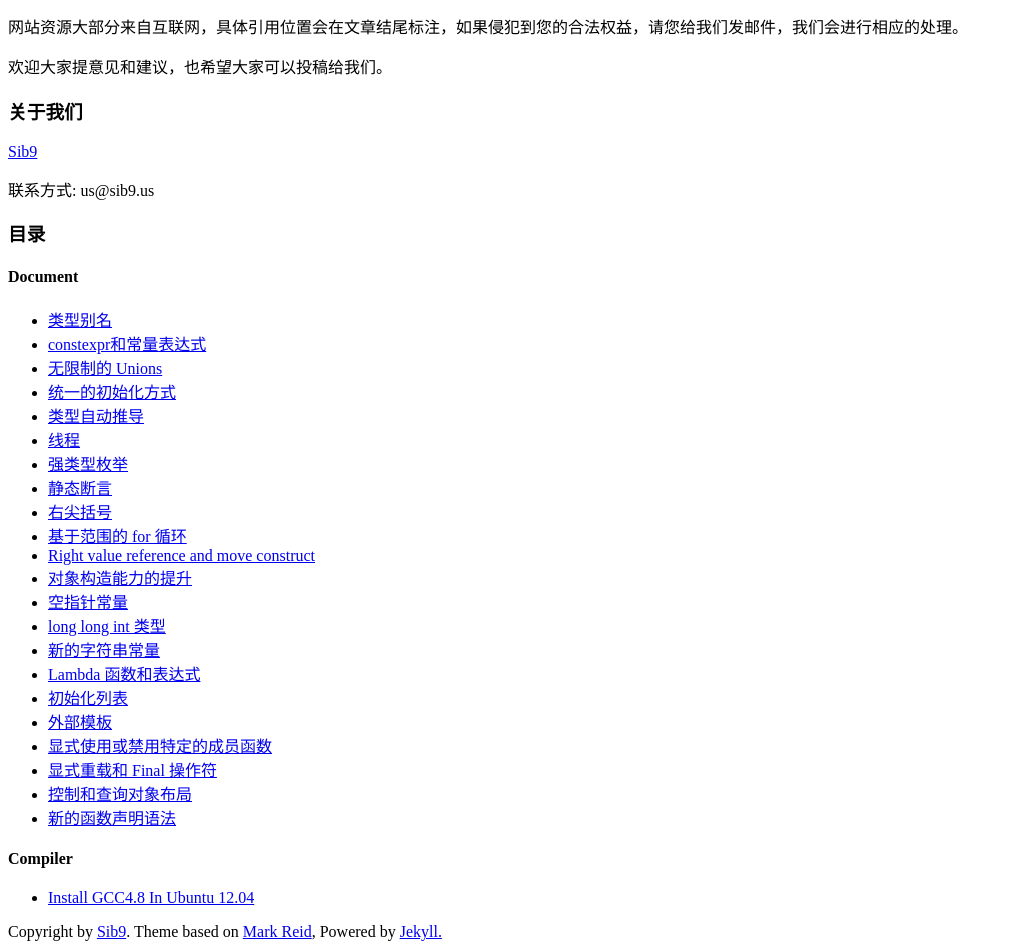
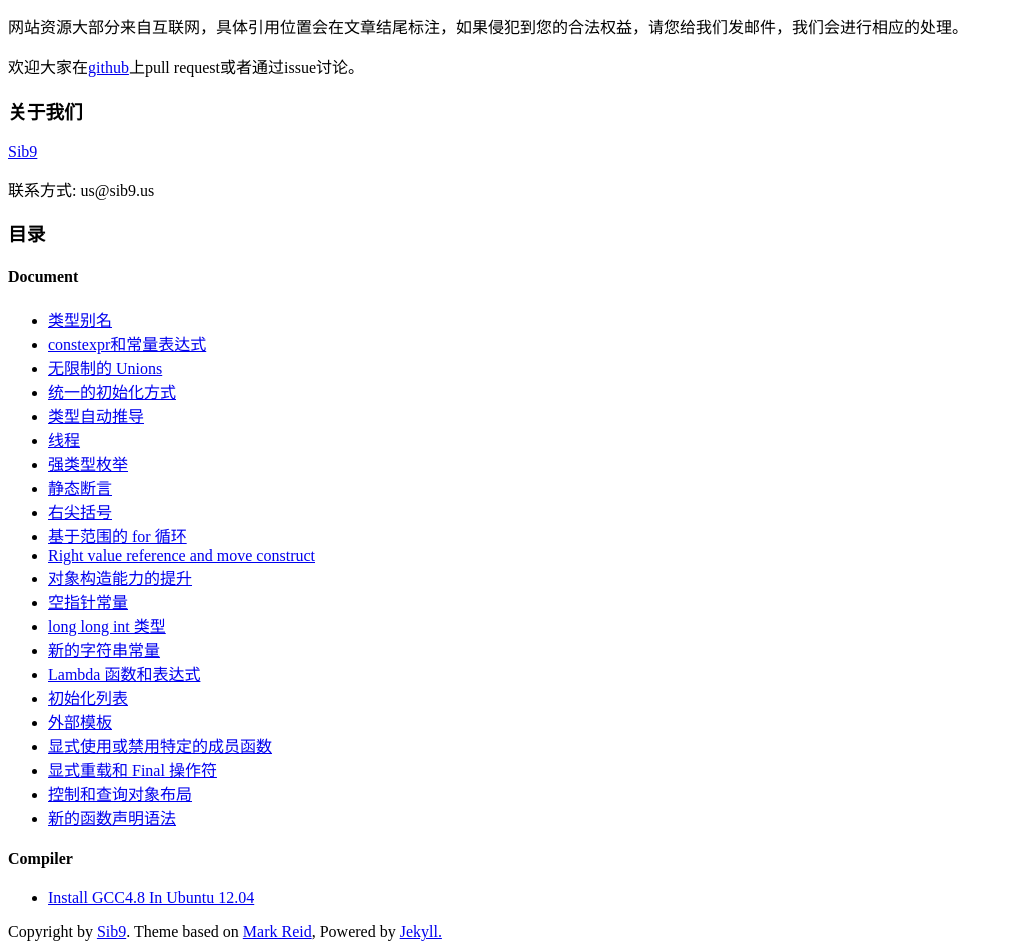
Before and after one commit to sib9/cpp1x-study-resource, a Jekyll site: the page built from _posts/2013-07-13-NewType-long-long-int.md, in a window 1280 px wide. Shown: the part 320-1269 px from the top of the page, without its empty margins (0-1013 px from the left). Built offline with Jekyll 4.4.1, drawn with Linux system fonts in a browser that asks for light colours; Markdown is read by kramdown in place of the engine named in the settings.

Commit message:
change discrition

```diff
--- a/_includes/themes/mark-reid/post.html
+++ b/_includes/themes/mark-reid/post.html
@@ -11,7 +11,7 @@
       <h3>关于网站</h3>
       <p><a href="/">cpp1x.org</a> 是一个C++新标准的学习性网站，旨在搜集国内外各种C++标准(C++11及以后)资源，供大家参考、学习。</p>
       <p>网站资源大部分来自互联网，具体引用位置会在文章结尾标注，如果侵犯到您的合法权益，请您给我们发邮件，我们会进行相应的处理。</p>
-      <p>欢迎大家提意见和建议，也希望大家可以投稿给我们。</p>
+      <p>欢迎大家在<a href="https://github.com/sib9/cpp1x-study-resource">github</a>上pull request或者通过issue讨论。</p>
       <h3>关于我们</h3>
       <p><a href="http://sib9.us/">Sib9</a></p>
       <p>联系方式: us@sib9.us</p>
```
